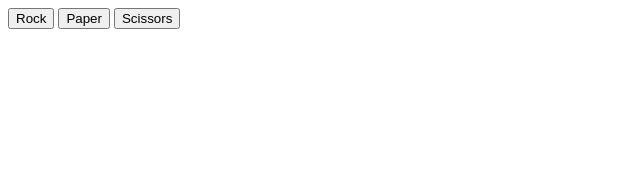
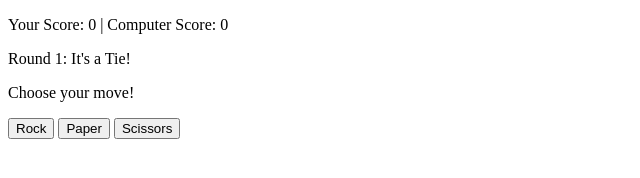
Before and after one commit to SibhatY/rock-paper-scissors, a plain HTML site: page index.html in a window 1280 px wide. Both pictures are taken after a click on the button "Rock". Shown: the whole page, without its empty margins (0-640 px from the left). Drawn offline with Linux system fonts and the light colour scheme.

Commit message:
Working UI for complete game, will add reset/game end logic

```diff
--- a/index.html
+++ b/index.html
@@ -9,7 +9,11 @@
 </head>
 <body>
 
-    <div class="roundResult">
+    <div id="gameContainer">
+
+        <p id="score">Your Score: 0 | Computer Score: 0</p>
+        <p id="roundInfo"></p>
+        <p id="status">It's Rock-Paper-Scissors!</p>
 
     </div>
 
--- a/rps.js
+++ b/rps.js
@@ -2,6 +2,9 @@
 let computerScore = 0;
 let humanScore = 0;
 let rounds = 0;
+
+
+
 
 function getComputerChoice() {
 
@@ -30,19 +33,28 @@ function playRound(computerChoice, humanChoice) {
     console.log(`You chose ${humanChoice}`);
 
 
+    let gameMessage;
 
     if ((humanChoice === "Rock" && computerChoice === "Paper") || (humanChoice === "Paper" && computerChoice === "Scissors") || (humanChoice === "Scissors" && computerChoice === "Rock")) {
 
         computerScore += 1;
+
         console.log(`You Lose! ${computerChoice} beats ${humanChoice}`);
+
+        gameMessage = `You Lose! ${computerChoice} beats ${humanChoice}`;
+
 
     } else if ((humanChoice === "Rock" && computerChoice === "Scissors") || (humanChoice === "Paper" && computerChoice === "Rock") || (humanChoice === "Scissors" && computerChoice === "Paper")) {
 
         humanScore += 1;
+
         console.log(`You Win! ${humanChoice} beats ${computerChoice}`);
+
+        gameMessage = `You Win! ${humanChoice} beats ${computerChoice}`;
 
     } else {
         console.log("It's a Tie!");
+        gameMessage = "It's a Tie!";
     }
 
 
@@ -51,8 +63,25 @@ function playRound(computerChoice, humanChoice) {
 
     rounds += 1;
 
+    updateDOM(gameMessage);
+
     updateGame();
 
+
+
+
+}
+
+
+function updateDOM(message) {
+
+    const score = document.querySelector("#score");
+    const status = document.querySelector("#game");
+    const roundInfo = document.querySelector("#roundInfo");
+
+    score.textContent = `Your Score: ${humanScore} | Computer Score: ${computerScore}`;
+
+    roundInfo.textContent = `Round ${rounds}: ${message}`;
 
 }
 
@@ -61,14 +90,23 @@ function playRound(computerChoice, humanChoice) {
 
 function updateGame() {
 
+    const status = document.querySelector("#status");
+
+
     if (humanScore >= 5 || computerScore >= 5) {
 
         if (humanScore > computerScore) {
             console.log("YOU WIN THE GAME!!!");
+            status.textContent = "GAME OVER! YOU WIN!";
         }
         else {
             console.log("AWW, YOU LOST THE GAME!");
+            status.textContent = "GAME OVER! YOU LOSE!";
         }
+        //Game end logic here to stop game or reset
+    }
+    else {
+        status.textContent = `Choose your move!`;
     }
 }
 
```
